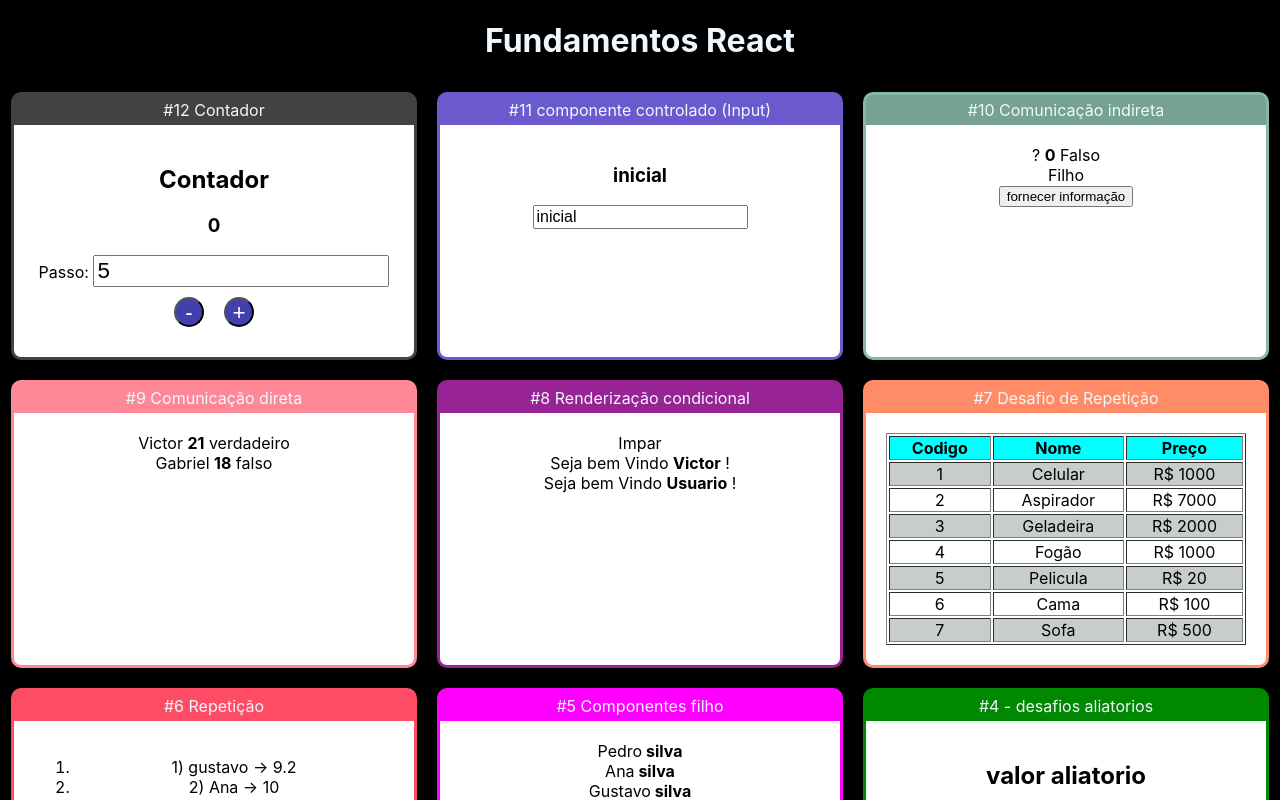
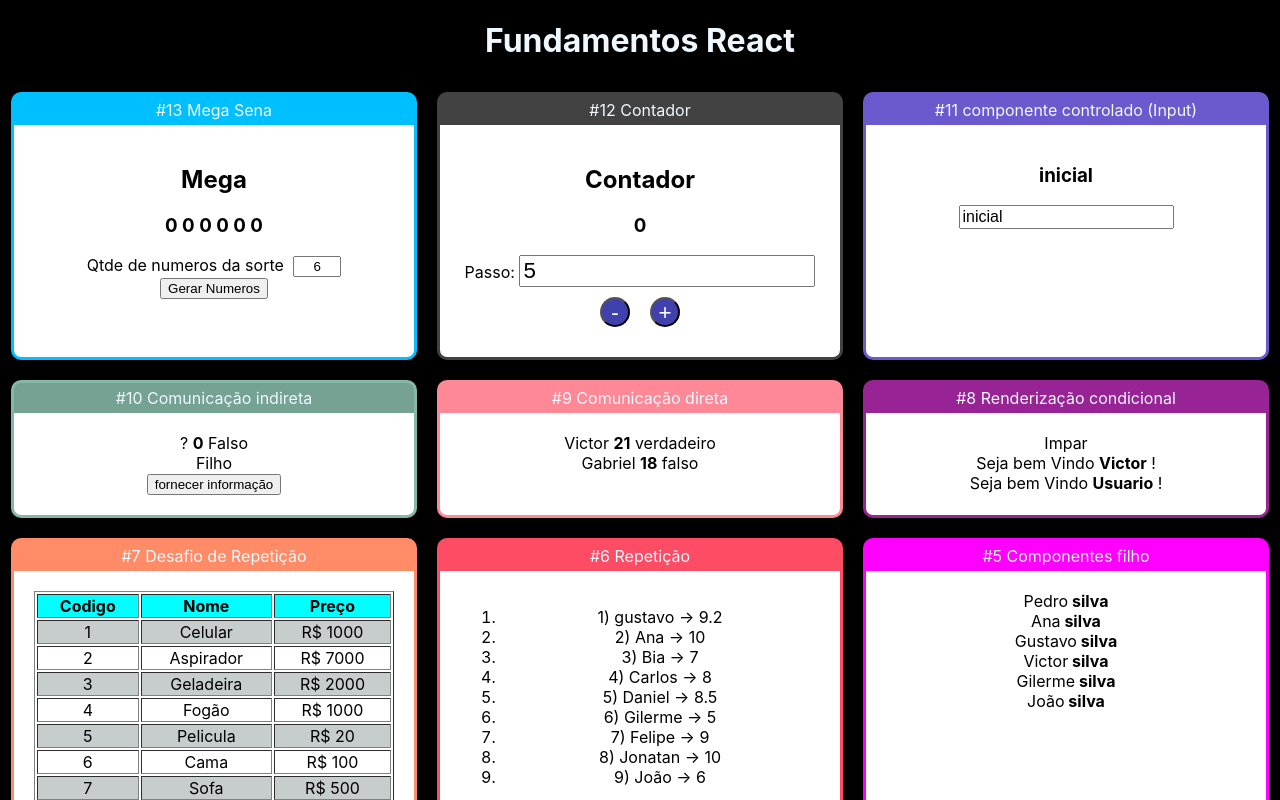
Before and after one commit to victoreduardo21/fundamentos-react, a React (Create React App) app: page / in a window 1280 px wide. Shown: the top 800 px of the page. Built offline with nearby package versions, Linux system fonts and the light colour scheme.

Commit message:
desafio mega sena

```diff
--- a/src/App.js
+++ b/src/App.js
@@ -14,6 +14,7 @@ import DiretaPai from './components/comunicacao/DiretaPai'
 import IndiretaPai from './components/comunicacao/IndiretaPai'
 import Input from './components/formulario/input'
 import Contador from './components/Contador/contador'
+import MegaSena from './components/mega/mega'
 
 
 import React from "react"
@@ -25,6 +26,9 @@ function App() {
 
       <div className="cards">
 
+      <Card titulo='#13 Mega Sena' color="#00BFFF">
+          <MegaSena></MegaSena>
+        </Card>
 
       <Card titulo='#12 Contador' color="#424242">
           <Contador numeroInicial={0}></Contador>
--- /dev/null
+++ b/src/components/mega/estilo.css
@@ -0,0 +1,8 @@
+.Mega input{
+  width: 40px;
+  text-align: center;
+}
+
+.Mega label{
+    margin-right: 5px;
+  }
--- /dev/null
+++ b/src/components/mega/mega.jsx
@@ -0,0 +1,45 @@
+import React, { useState } from "react";
+import './estilo.css';
+
+
+export default props => {
+
+    function gerarNumerosNaoContido(min, max, array) {
+        const aleatorio = parseInt(Math.random() * (max - min)) + min
+        return array.includes(aleatorio) ?
+            gerarNumerosNaoContido(min, max, array) : aleatorio
+    }
+
+
+    function gerarNumeros(qtde) {
+        const numeros = Array(qtde)
+            .fill(0)
+            .reduce((nums) => {
+                const novoNumero = gerarNumerosNaoContido(1, 60, nums)
+                return [...nums, novoNumero]
+            }, [])
+
+            .sort((n1, n2,) => n1 - n2)
+
+        return numeros
+    }
+
+
+    const [qtde, setQtde] = useState(props.qtde || 6)
+    const numerosIniciais = Array(qtde).fill(0)
+    const [numeros, setNumeros] = useState(numerosIniciais)
+
+    return (
+        <div className="Mega">
+            <h2>Mega</h2>
+            <h3>{numeros.join(' ')}</h3>
+            <div>
+                <label>Qtde de numeros da sorte </label>
+                    <input type="numer" value={qtde}
+                    onChange={e => setQtde(+e.target.value)}/>
+
+            </div>
+            <button onClick={_ => setNumeros(gerarNumeros(qtde))}>Gerar Numeros</button>
+        </div>
+    )
+}
```
